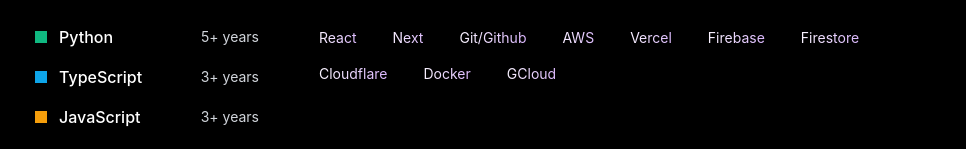
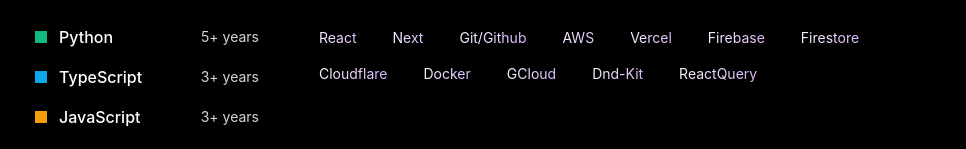
Before and after one commit to LiamS-H/liams-h.github.io, a React (Vite) app: page /about in a window 1280 px wide. Shown: the part 246-395 px from the top of the page, without its empty margins (157-1123 px from the left). Built offline with nearby package versions, Linux system fonts and the light colour scheme; a web font is replaced by a local one.

Commit message:
add 2 technologies

```diff
--- a/src/routes/About/index.tsx
+++ b/src/routes/About/index.tsx
@@ -67,6 +67,8 @@
         { name: "Cloudflare", type: ["CICD"] },
         { name: "Docker", type: ["CICD"] },
         { name: "GCloud", type: ["CICD"] },
+        { name: "Dnd-Kit", type: ["Library"] },
+        { name: "ReactQuery", type: ["Library"] },
     ];
 
     const scrollable_ref = useRef<HTMLDivElement | null>(null);
```
